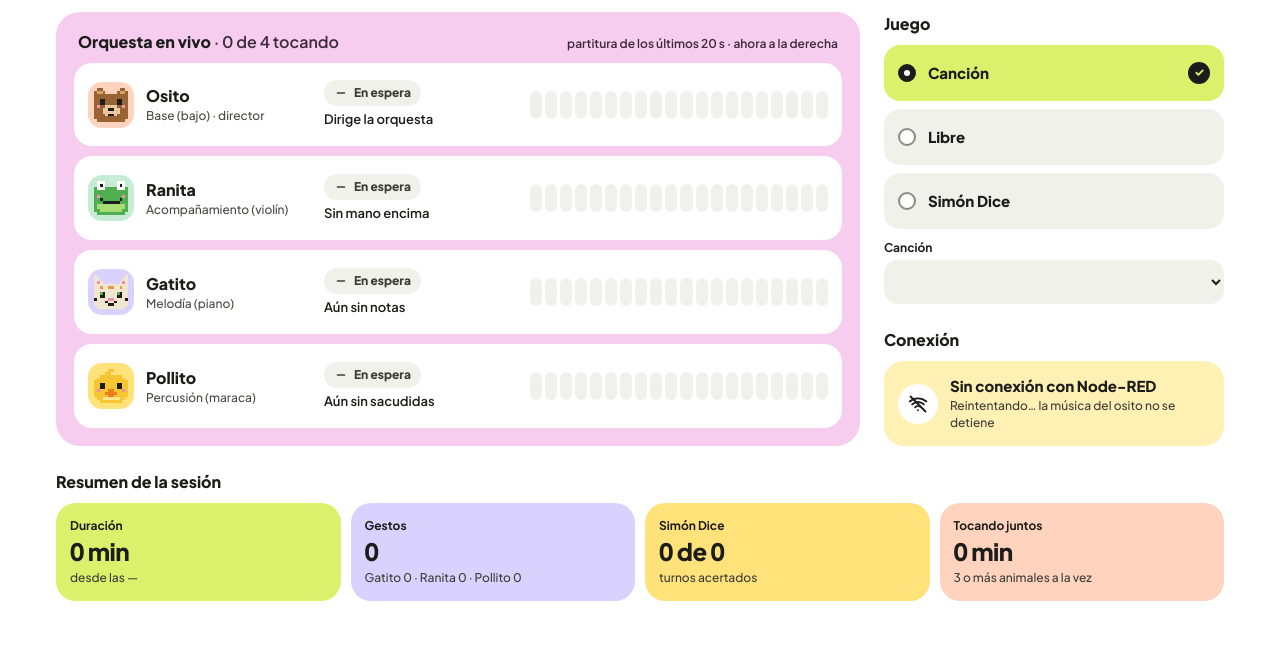
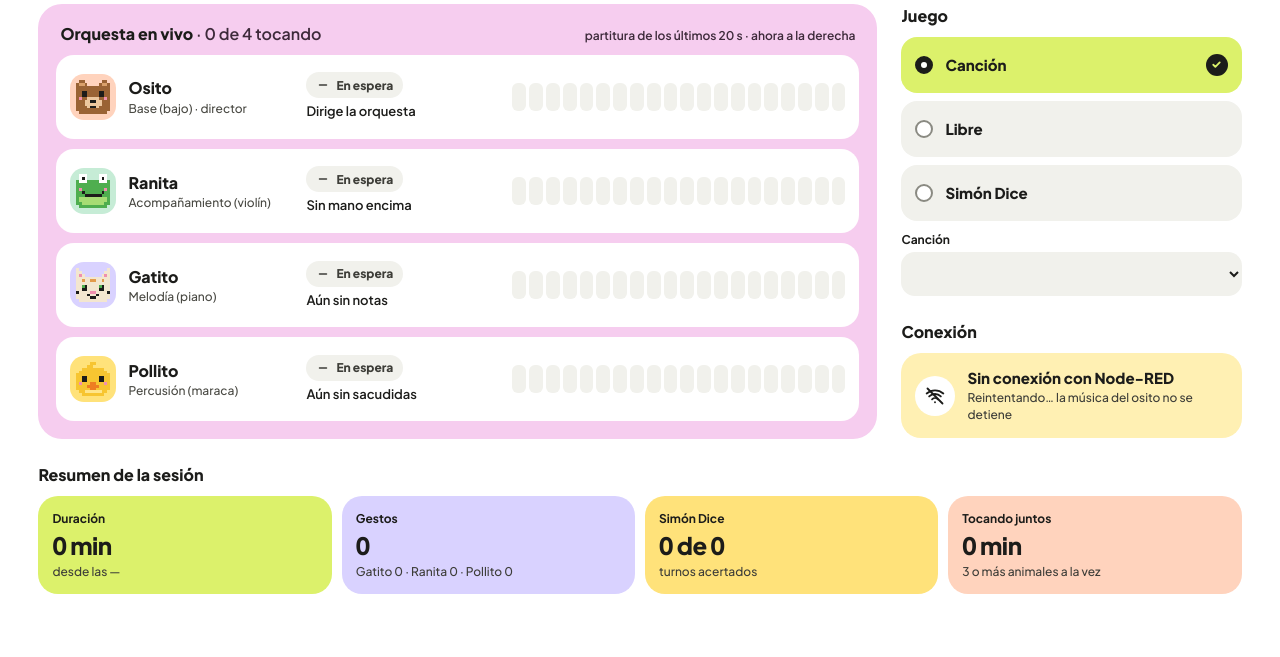
Before and after one commit to Kasinfire/Proyecto-IoT, a plain HTML site: page web/en-vivo.html in a window 1280 px wide. Shown: the part 174-831 px from the top of the page. After the commit the page ends 800 px from the top, so only its background shows below. Drawn offline with Linux system fonts and the light colour scheme; no server answers.

Commit message:
Hacer que la interfaz ocupe toda la pantalla

```diff
--- a/web/css/base.css
+++ b/web/css/base.css
@@ -109,9 +109,12 @@ p {
 }
 
 .pagina {
-  max-width: 1360px;
+  /* Ocupa toda la pantalla: en la laptop del consultorio se usa a pantalla completa */
+  max-width: 1840px;
+  min-height: 100vh;
+  min-height: 100dvh;
   margin: 0 auto;
-  padding: 40px 56px 56px;
+  padding: clamp(24px, 2.5vw, 40px) clamp(20px, 3vw, 56px);
   display: flex;
   flex-direction: column;
   gap: 24px;
--- a/web/css/pantallas.css
+++ b/web/css/pantallas.css
@@ -9,6 +9,7 @@
 /* ================= En vivo ================= */
 
 .en-vivo {
+  flex: 1;
   display: flex;
   flex-wrap: wrap;
   gap: 24px;
@@ -113,6 +114,8 @@
 
 .partitura {
   flex: 1 1 260px;
+  align-self: stretch;
+  align-content: center;
   min-width: 0;
   display: grid;
   grid-template-columns: repeat(20, minmax(0, 1fr));
```
